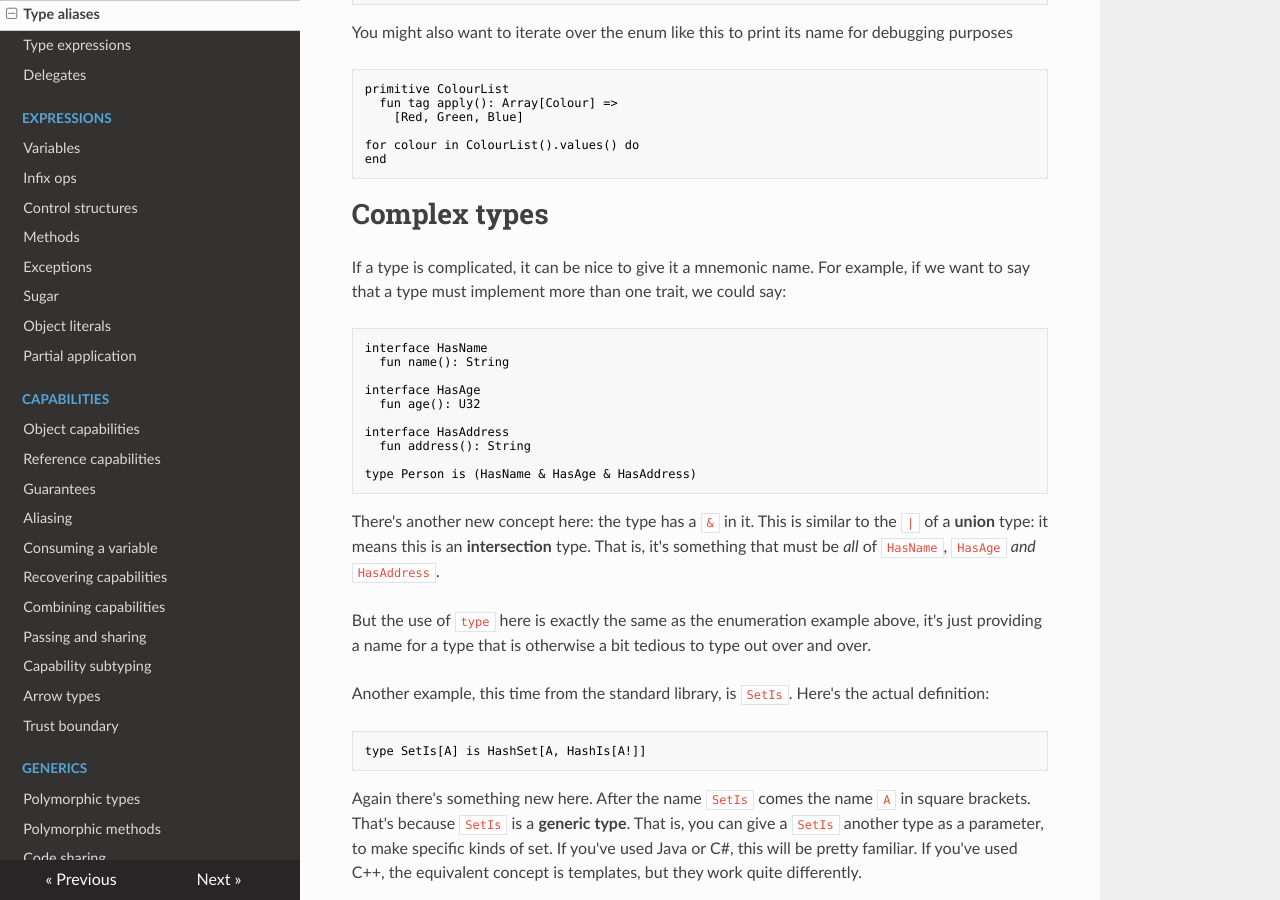
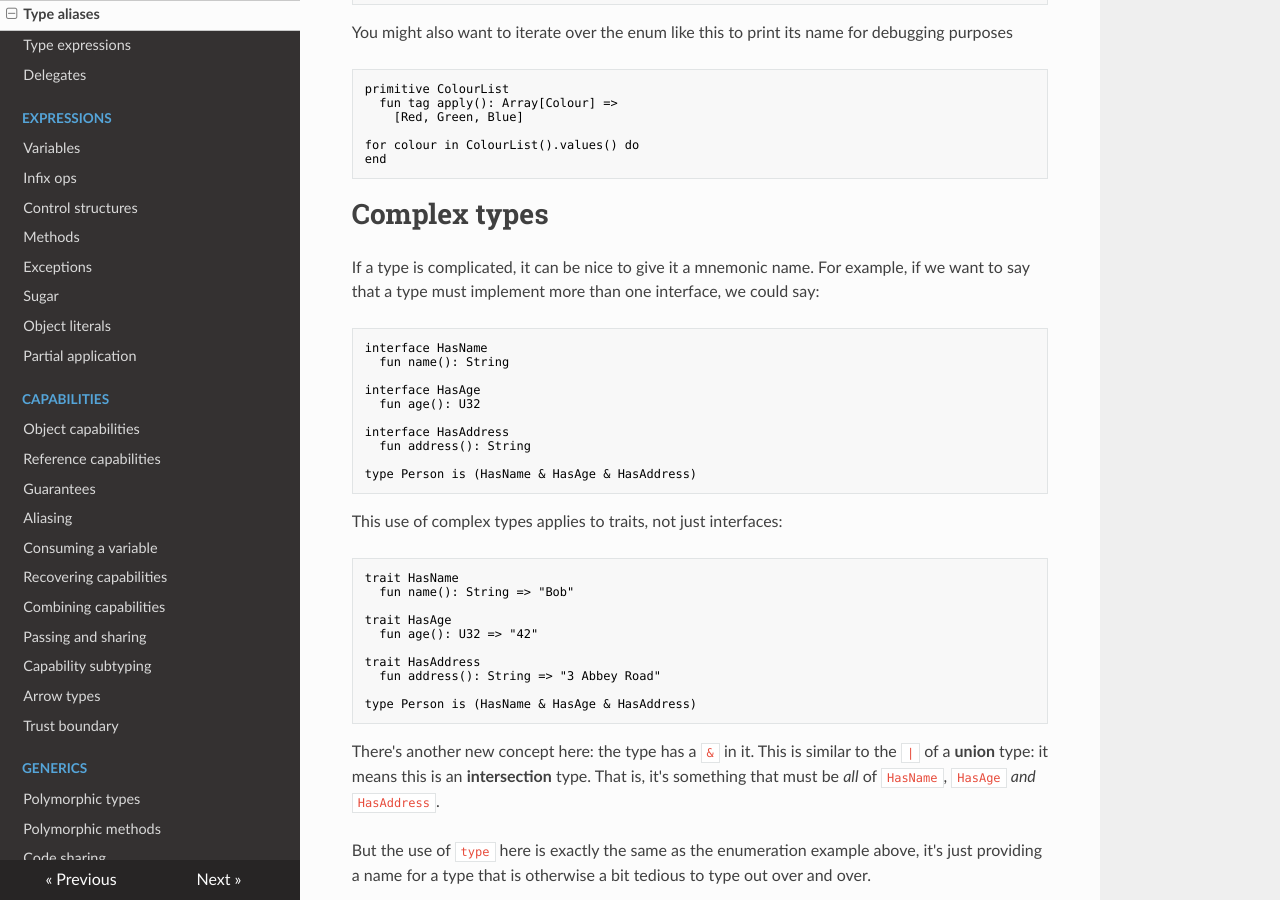
Before and after one commit to ponylang/pony-tutorial, an MkDocs documentation site: the page built from docs/types/type-aliases.md, in a window 1280 px wide and 900 px high, scrolled down 1028 px. Built offline with MkDocs 1.6.1, drawn with Linux system fonts in a browser that asks for light colours; nearby versions of some CDN libraries; old or Windows-style settings are respelled for this version of MkDocs.

Commit message:
Clarify complex type example
The previous example was confusing because
the code had interfaces but the lead in text
said trait. Switched to be very explicit that
it applies to both.

````diff
--- a/docs/types/type-aliases.md
+++ b/docs/types/type-aliases.md
@@ -48,7 +48,7 @@ end
 
 # Complex types
 
-If a type is complicated, it can be nice to give it a mnemonic name. For example, if we want to say that a type must implement more than one trait, we could say:
+If a type is complicated, it can be nice to give it a mnemonic name. For example, if we want to say that a type must implement more than one interface, we could say:
 
 ```pony
 interface HasName
@@ -59,6 +59,21 @@ interface HasAge
 
 interface HasAddress
   fun address(): String
+
+type Person is (HasName & HasAge & HasAddress)
+```
+
+This use of complex types applies to traits, not just interfaces:
+
+```pony
+trait HasName
+  fun name(): String => "Bob"
+
+trait HasAge
+  fun age(): U32 => "42"
+
+trait HasAddress
+  fun address(): String => "3 Abbey Road"
 
 type Person is (HasName & HasAge & HasAddress)
 ```
````
